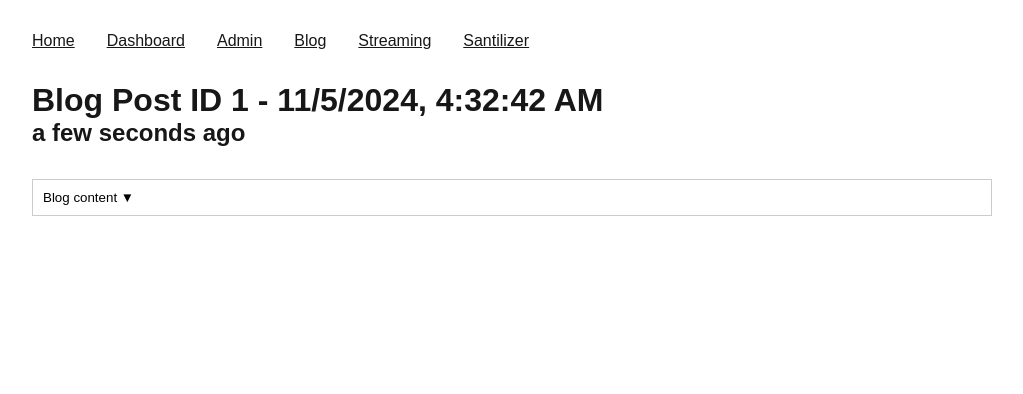
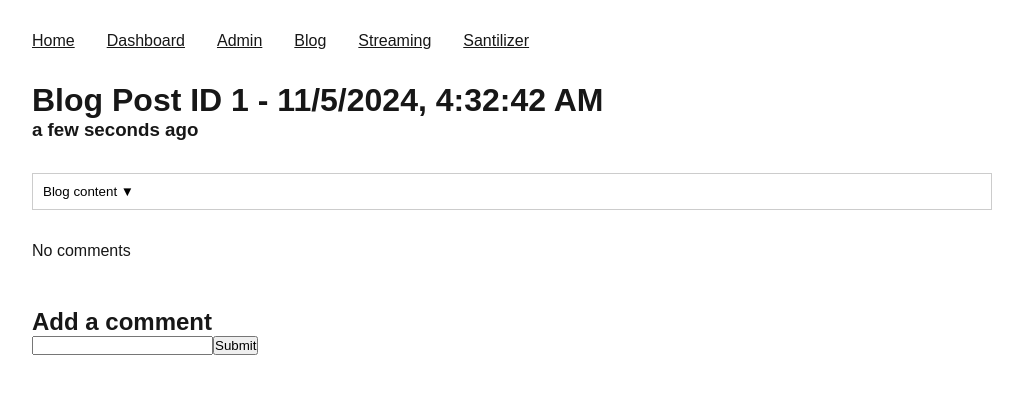
Before and after one commit to duannx/next-demo-app-router, a Next.js app: page /blog/1 in a window 1280 px wide. Shown: the top 394 px of the page, without its empty margins (128-1151 px from the left). Built offline with nearby package versions, Linux system fonts and the light colour scheme; a web font is replaced by a local one.

Commit message:
add actions

```diff
--- /dev/null
+++ b/app/blog/[id]/Comments.tsx
@@ -0,0 +1,40 @@
+import db from "@/app/lib/db";
+import TimeAgo from "./TimeAgo";
+
+export async function Comments({ postId }: { postId: string }) {
+  const comments = await db.getComments(postId);
+  return comments && !!comments.length ? (
+    <>
+      <h2
+        style={{
+          marginTop: "2em",
+        }}
+      >
+        Comments
+      </h2>
+      <div>
+        {comments.map((comment, index) => {
+          return (
+            <div key={index} style={{
+                border: 'solid 1px #333',
+                borderRadius: '4px',
+                marginTop: '1em',
+                padding: '2em 1em'
+            }}>
+              <TimeAgo time={comment.created_at}></TimeAgo>
+              <p>{comment.content}</p>
+            </div>
+          );
+        })}
+      </div>
+    </>
+  ) : (
+    <p
+      style={{
+        marginTop: "2em",
+      }}
+    >
+      No comments
+    </p>
+  );
+}
--- /dev/null
+++ b/app/blog/[id]/Form.tsx
@@ -0,0 +1,22 @@
+"use client";
+
+import { useActionState } from "react";
+import { addComment } from "./actions";
+
+export default function Form({ postId }: { postId: string }) {
+  const [state, formAction, isPending] = useActionState(addComment, "");
+  return (
+    <>
+      <h2 style={{ marginTop: "2em" }}>Add a comment</h2>
+      <form action={formAction}>
+        <input type="hidden" name="postId" value={postId} />
+        <input type="textarea" name="content" />
+        <button type="submit" disabled={isPending}>
+          {" "}
+          {isPending ? "Submitting..." : "Submit"}
+        </button>
+      </form>
+      <p>{state}</p>
+    </>
+  );
+}
--- a/app/blog/[id]/TimeAgo.tsx
+++ b/app/blog/[id]/TimeAgo.tsx
@@ -12,5 +12,5 @@ export default function TimeAgo({ time }: { time: number }) {
     }, 1000);
     return () => clearInterval(interval);
   });
-  return <h2>{timeAgo}</h2>;
+  return <h3>{timeAgo}</h3>;
 }
--- /dev/null
+++ b/app/blog/[id]/actions.ts
@@ -0,0 +1,15 @@
+"use server";
+import db from "@/app/lib/db";
+import { revalidatePath } from "next/cache";
+
+export async function addComment(prevState: string, formData: FormData) {
+  const { postId, content } = {
+    postId: formData.get("postId") as string,
+    content: formData.get("content") as string,
+  };
+  if (!postId || !content) return "error";
+  await db.insertComment(postId, content);
+  revalidatePath(`/blog/${postId}`)
+
+  return "success";
+}
--- a/app/blog/[id]/page.tsx
+++ b/app/blog/[id]/page.tsx
@@ -1,9 +1,11 @@
 // app/blog/[id]/page.tsx
 
-import { FC } from "react";
+import { FC, Suspense } from "react";
 import TimeAgo from "./TimeAgo";
 import BlogContent from "./BlogContent";
 import Collapsible from "./Collapsible";
+import { Comments } from "./Comments";
+import Form from "./Form";
 
 interface BlogPost {
   title: string;
@@ -33,6 +35,10 @@ const BlogPage: FC<BlogPageProps> = async ({ params }) => {
       <Collapsible title="Blog content">
         <BlogContent content={blogPost.content}></BlogContent>
       </Collapsible>
+      <Suspense fallback="Loading comments">
+        <Comments postId={id}></Comments>
+      </Suspense>
+      <Form postId={id}></Form>
     </div>
   );
 };
--- /dev/null
+++ b/app/lib/db.ts
@@ -0,0 +1,44 @@
+export interface Comment {
+    created_at: number,
+    content: string,
+}
+
+export interface PostComment {
+    postId: string,
+    comments: Comment[]
+}
+
+export interface DB {
+    postComments: PostComment[],
+    getComments: (postId: string) => Promise<Comment[] | undefined>,
+    insertComment: (postId: string, content: string) => Promise<boolean>
+}
+
+const db: DB = {
+    postComments: [],
+    async getComments(postId: string) {
+        return this.postComments.find(postComment => postComment.postId === postId)?.comments
+    },
+    async insertComment(postId: string, content: string) {
+        const comment: Comment =  {
+            created_at: Date.now(),
+            content
+        }
+        const index = this.postComments.findIndex(postComment => postComment.postId === postId)
+        if(index === -1) {
+            const postComment: PostComment = {
+                postId,
+                comments: [
+                    comment
+                ]
+            }
+            this.postComments.push(postComment)
+            return true
+        }
+        const postComment = this.postComments[index]
+        postComment.comments.push(comment)
+        return true
+    }
+}
+
+export default db
```
Also changed, not shown: app/blog/[id]/SubmitButton.tsx (added, +13 -0 lines).
